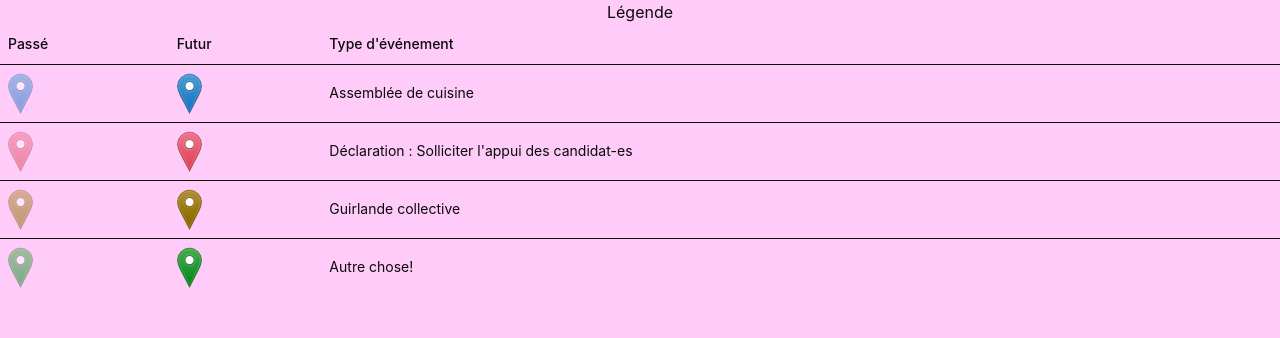
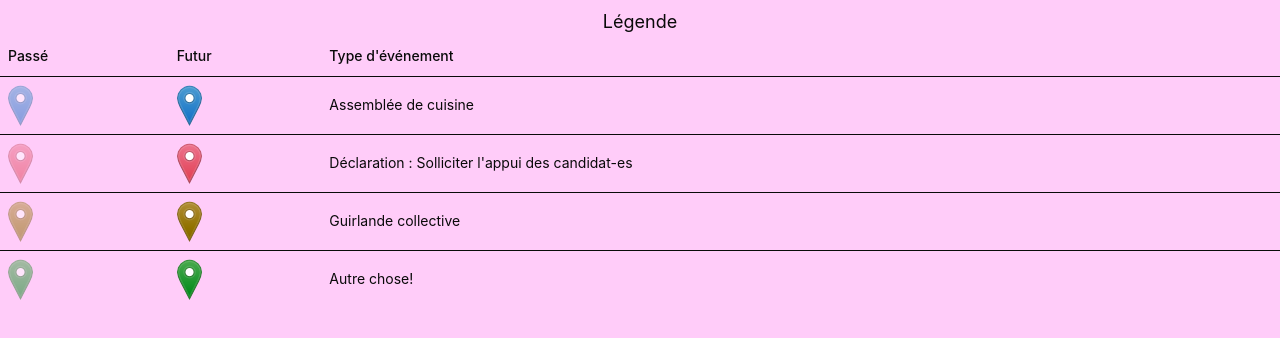
Before and after one commit to MultitudesQc/Carte, a Next.js app: page /legend in a window 1280 px wide. Shown: the top 338 px of the page. Built offline with nearby package versions, Linux system fonts and the light colour scheme.

Commit message:
pad legend top + larger text

```diff
--- a/src/app/legend/page.tsx
+++ b/src/app/legend/page.tsx
@@ -8,7 +8,7 @@ const {past, future, type} = legend
 export default function Page () {
   return (
     <>
-      <h3 className="text-center">{legend.title}</h3>
+      <h3 className="text-center text-lg pt-2">{legend.title}</h3>
       <Table>
         <TableHeader>
           <TableRow className='border-foreground'>
```
